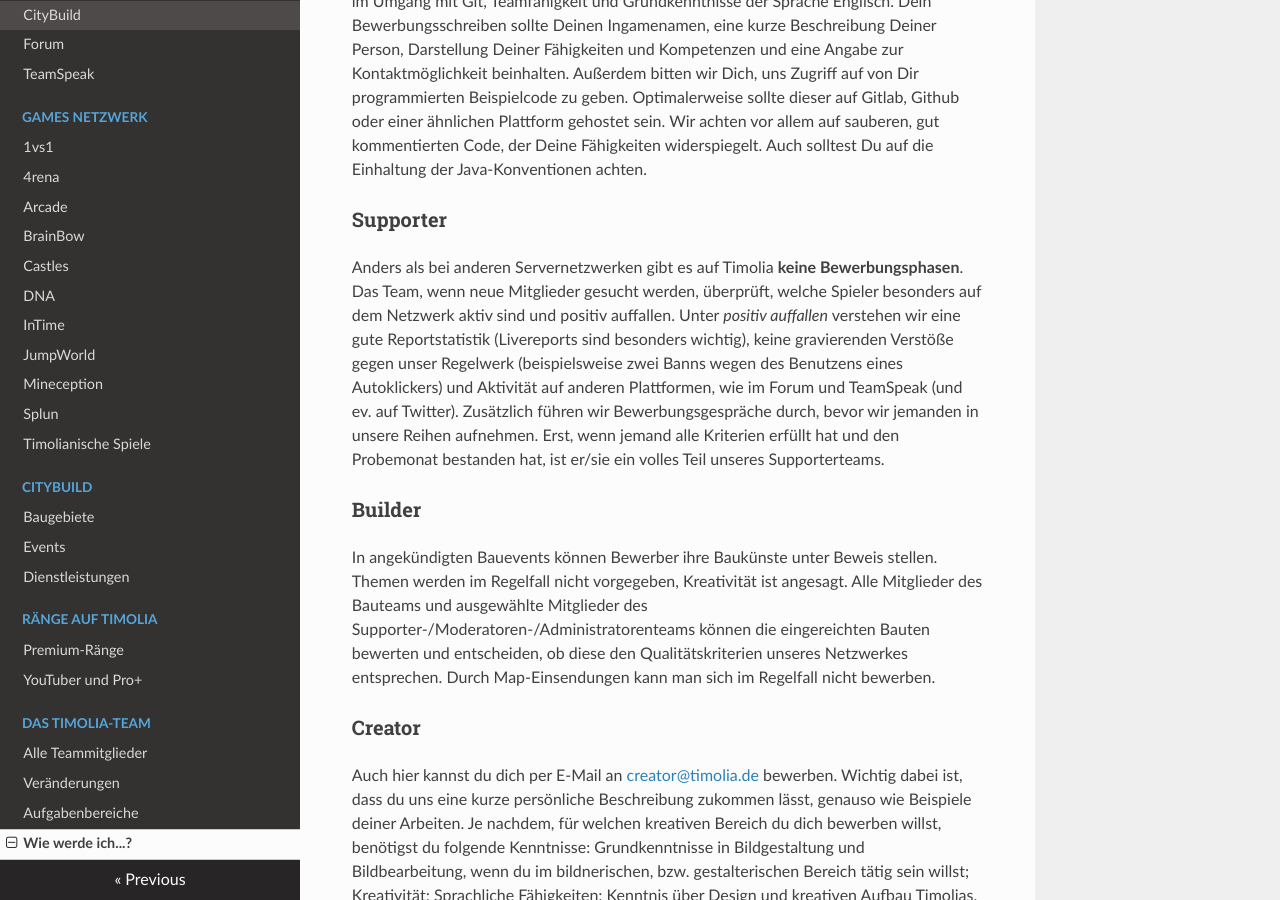
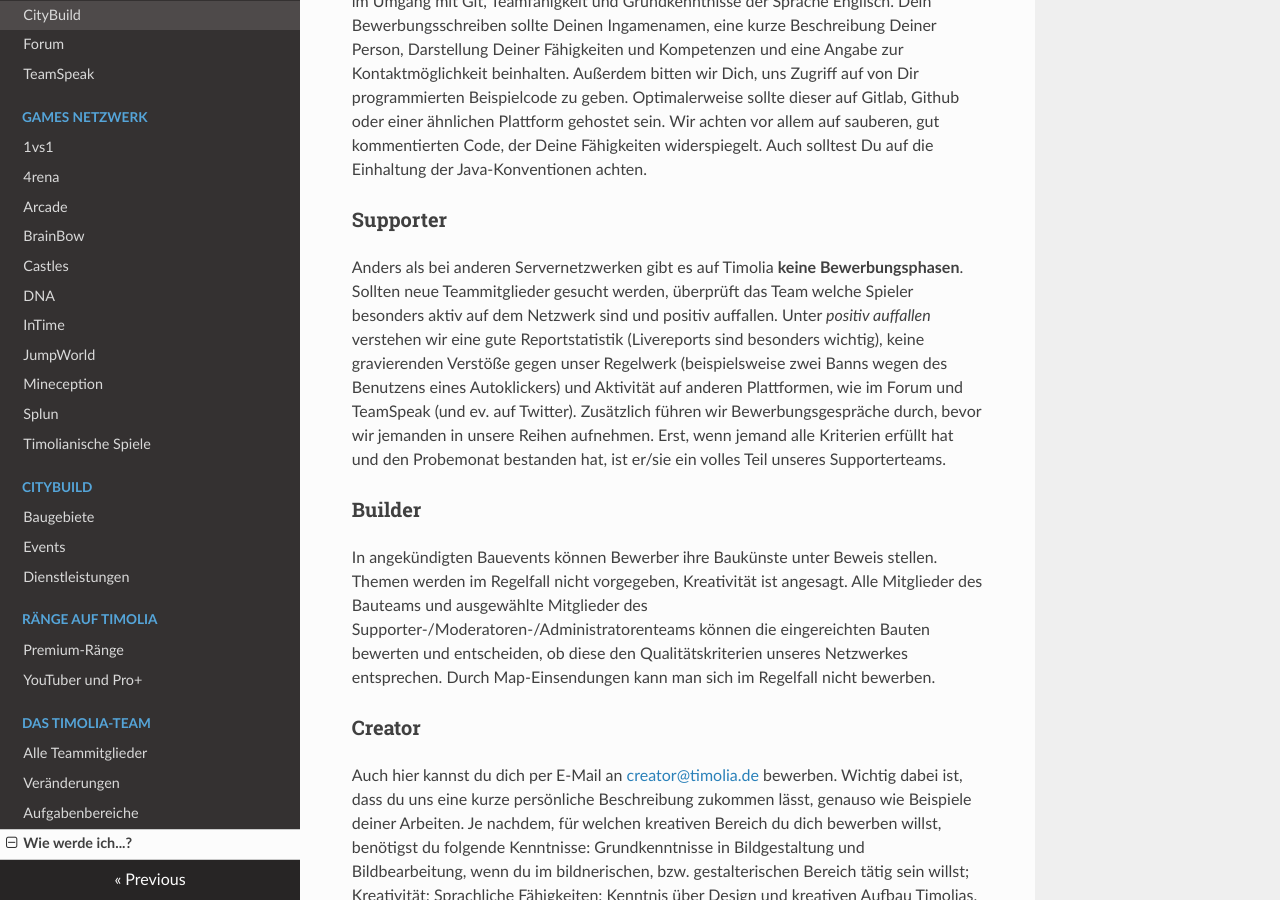
Before and after one commit to TimoliaDE/HowTo, an MkDocs documentation site: the page built from docs/team/apply.md, in a window 1280 px wide and 900 px high, scrolled down 473 px. Built offline with MkDocs 1.6.1, drawn with Linux system fonts in a browser that asks for light colours; nearby versions of some CDN libraries; old or Windows-style settings are respelled for this version of MkDocs.

Commit message:
apply supporter update

```diff
--- a/docs/team/apply.md
+++ b/docs/team/apply.md
@@ -15,8 +15,8 @@ oder einer ähnlichen Plattform gehostet sein. Wir achten vor allem auf sauberen
 Auch solltest Du auf die Einhaltung der Java-Konventionen achten.
 
 ### Supporter
-Anders als bei anderen Servernetzwerken gibt es auf Timolia <b>keine Bewerbungsphasen</b>. Das Team, wenn neue Mitglieder gesucht werden,
-überprüft, welche Spieler besonders auf dem Netzwerk aktiv sind und positiv auffallen. Unter <i>positiv auffallen</i> verstehen wir eine
+Anders als bei anderen Servernetzwerken gibt es auf Timolia <b>keine Bewerbungsphasen</b>. Sollten neue Teammitglieder gesucht werden,
+überprüft das Team welche Spieler besonders aktiv auf dem Netzwerk sind und positiv auffallen. Unter <i>positiv auffallen</i> verstehen wir eine
 gute Reportstatistik (Livereports sind besonders wichtig), keine gravierenden Verstöße gegen unser Regelwerk (beispielsweise zwei Banns
 wegen des Benutzens eines Autoklickers) und Aktivität auf anderen Plattformen, wie im Forum und TeamSpeak (und ev. auf Twitter).
 Zusätzlich führen wir Bewerbungsgespräche durch, bevor wir jemanden in unsere Reihen aufnehmen. Erst, wenn jemand alle Kriterien erfüllt hat
```
